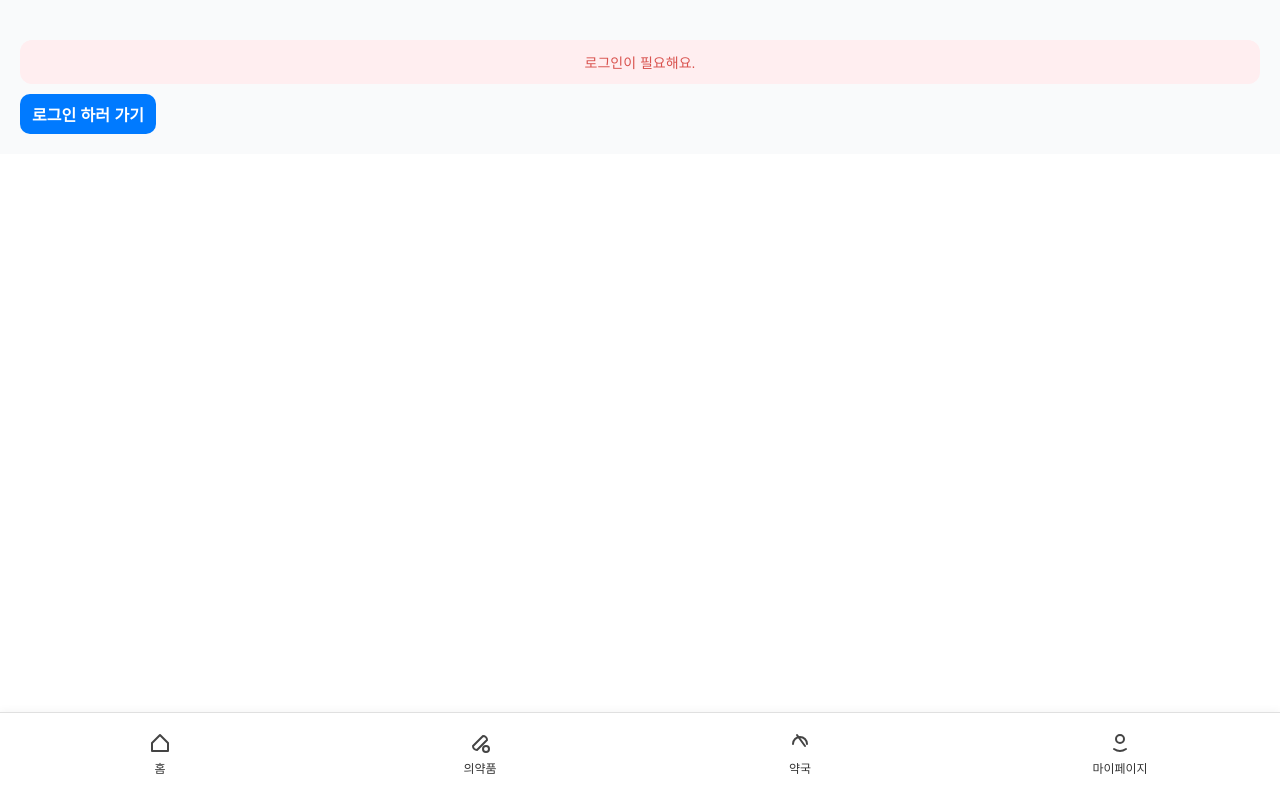
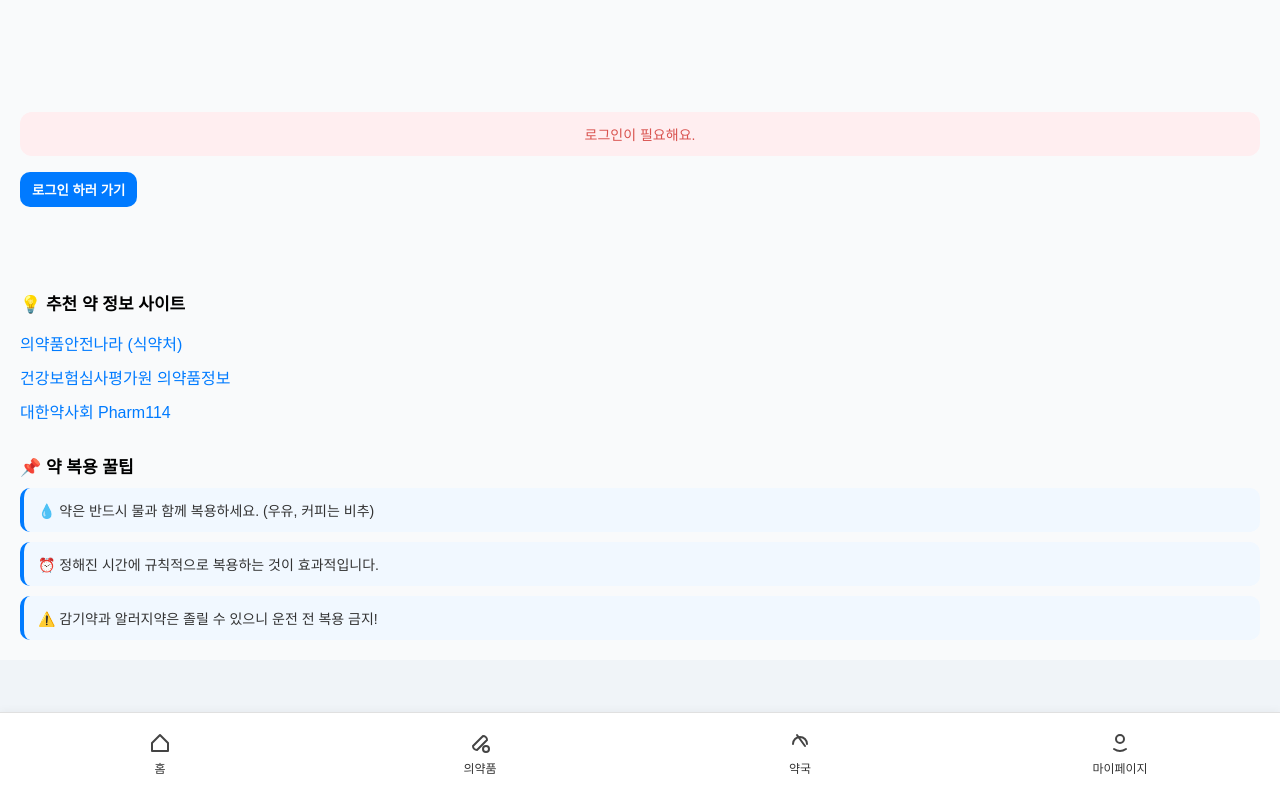
Before and after one commit to OppSpark/YaccCoach, a React (Create React App) app in the folder yacc-frontend/: page /mypage in a window 1280 px wide. Built offline with nearby package versions, Linux system fonts and the light colour scheme.

Commit message:
feat: 로그인 페이지 및 마이페이지 UI 개선, 예시 및 팁 추가

```diff
--- a/yacc-frontend/src/components/disease/style.css
+++ b/yacc-frontend/src/components/disease/style.css
@@ -55,7 +55,7 @@
 
   .error-message {
     color: red;
-    font-size: 14px;
+    font-size: 16px;
     margin-bottom: 10px;
   }
 
--- a/yacc-frontend/src/components/mypage/index.jsx
+++ b/yacc-frontend/src/components/mypage/index.jsx
@@ -26,6 +26,10 @@ const MyPage = () => {
     if (!userId) {
         return (
             <div className="mypage-container">
+                                <br></br>
+                                <br></br>
+                                <br></br>
+                                <br></br>
                 <p className="error-message">로그인이 필요해요.</p>
                 <button
                     className="submit-btn"
@@ -33,6 +37,56 @@ const MyPage = () => {
                 >
                     로그인 하러 가기
                 </button>
+                <div className="info-links">
+
+                <br></br>
+                <br></br>
+                <h3>💡 추천 약 정보 사이트</h3>
+                <ul>
+                    <li>
+                        <a
+                            href="https://nedrug.mfds.go.kr"
+                            target="_blank"
+                            rel="noopener noreferrer"
+                        >
+                            의약품안전나라 (식약처)
+                        </a>
+                    </li>
+                    <li>
+                        <a
+                            href="https://www.health.kr"
+                            target="_blank"
+                            rel="noopener noreferrer"
+                        >
+                            건강보험심사평가원 의약품정보
+                        </a>
+                    </li>
+                    <li>
+                        <a
+                            href="https://www.pharm114.or.kr"
+                            target="_blank"
+                            rel="noopener noreferrer"
+                        >
+                            대한약사회 Pharm114
+                        </a>
+                    </li>
+                </ul>
+            </div>
+
+            <div className="tips-section">
+                <h3>📌 약 복용 꿀팁</h3>
+                <div className="tips-list">
+                    <div className="tip-card">
+                        💧 약은 반드시 물과 함께 복용하세요. (우유, 커피는 비추)
+                    </div>
+                    <div className="tip-card">
+                        ⏰ 정해진 시간에 규칙적으로 복용하는 것이 효과적입니다.
+                    </div>
+                    <div className="tip-card">
+                        ⚠️ 감기약과 알러지약은 졸릴 수 있으니 운전 전 복용 금지!
+                    </div>
+                </div>
+            </div>
             </div>
         );
     }
--- a/yacc-frontend/src/components/search/search-components.jsx
+++ b/yacc-frontend/src/components/search/search-components.jsx
@@ -85,7 +85,7 @@ const SymptomDrugInfoPage = () => {
           <div className="modal">
             <p>로그인이 되어 있지 않습니다. 로그인 페이지로 이동할까요?</p>
             <div className="modal-buttons">
-              <button className="confirm-btn" onClick={handleModalConfirm}>예</button>
+              <button className="cancel-btn" onClick={handleModalConfirm}>예</button>
               <button className="cancel-btn" onClick={handleModalCancel}>아니오</button>
             </div>
           </div>
@@ -94,11 +94,6 @@ const SymptomDrugInfoPage = () => {
 
       {!showLoginModal && (
         <>
-          <div className="example-hints">
-            <button className="confirm-btn" onClick={() => setSymptoms("머리가 아프고 열이 납니다.")}>예시1</button>
-            <button className="confirm-btn" onClick={() => setSymptoms("복통이 있고 구토 증상이 있어요.")}>예시2</button>
-          </div>
-
           <form onSubmit={handleSubmit} className="symptom-form">
             <textarea
               value={symptoms}
@@ -111,6 +106,17 @@ const SymptomDrugInfoPage = () => {
               {loading ? "약을 찾는 중..." : "진단 시작"}
             </button>
           </form>
+
+          <br></br>
+
+
+          <div className="ai-suggestion-box">
+                <h4>🤔 뭘 입력해야 할지 막막하다면, 이런 예시로 시작해보세요.</h4>
+                <div className="example-hints">
+            <button className="example-btn" onClick={() => setSymptoms("머리가 아프고 열이납니다. 근육통도 있고 설사도 조금 나는거 같아요. 인후통이나 콧물 증상은 없는거 같아요")}>💡 참고할 수 있는 예시를 준비했어요.</button>
+          </div>
+            </div>
+
 
           {error && <p className="error-message">⚠️ {error}</p>}
 
--- a/yacc-frontend/src/components/search/style.css
+++ b/yacc-frontend/src/components/search/style.css
@@ -35,16 +35,30 @@
     ------------------------------*/
 .submit-btn,
 .selector-group button,
-.confirm-btn { /* shared primary button styles */
-  background: #007BFF;
+.example-hints {
+  display: flex;
+  flex-wrap: wrap;
+  gap: 12px;
+  justify-content: center;
+  margin-top: 16px;
+}
+
+.example-btn {
+  background: linear-gradient(to right, #4f8df3, #2d7bf0);
   color: #fff;
-  padding: 14px;
-  font-size: 16px;
-  font-weight: bold;
+  padding: 10px 22px;
+  border-radius: 20px;
+  font-size: 14px;
+  font-weight: 600;
   border: none;
-  border-radius: 18px;
   cursor: pointer;
-  transition: background-color 0.2s ease, transform 0.25s ease, box-shadow 0.25s ease;
+  transition: all 0.25s ease;
+  box-shadow: 0 3px 6px rgba(0, 0, 0, 0.08);
+}
+
+.example-btn:hover {
+  background: #1f6fe5;
+  transform: translateY(-1px);
 }
 .submit-btn:hover          { background-color: #0056b3; }
 .selector-group button      { background-color: #28a745; }
--- a/yacc-frontend/src/components/signin/login.css
+++ b/yacc-frontend/src/components/signin/login.css
@@ -1,20 +1,23 @@
-/* 전체 레이아웃 */
 .login-container {
-    padding: 15px;
-    max-width: 480px;
-    margin: 0 auto;
+    height: 100vh; /* 화면 전체 높이 */
+    display: flex;
+    justify-content: center; /* 수평 가운데 */
+    align-items: center;     /* 수직 가운데 */
     background-color: #f0f4f8;
     font-family: 'Apple SD Gothic Neo', sans-serif;
-}
+  }
 
 /* 카드 박스 */
 .login-card {
     background-color: #ffffff;
     padding: 2rem 1.5rem;
     border-radius: 16px;
+    margin: 1rem;
     box-shadow: 0 4px 18px rgba(0, 0, 0, 0.08);
     text-align: center;
-}
+    width: 100%;
+    max-width: 400px;
+  }
 
 /* 제목 */
 .login-card h2 {
--- a/yacc-frontend/src/index.css
+++ b/yacc-frontend/src/index.css
@@ -17,6 +17,7 @@ code {
 .app-wrapper {
   min-height: 100vh;
   display: flex;
+  background-color: #f0f4f8;
   flex-direction: column;
 }
 
```
